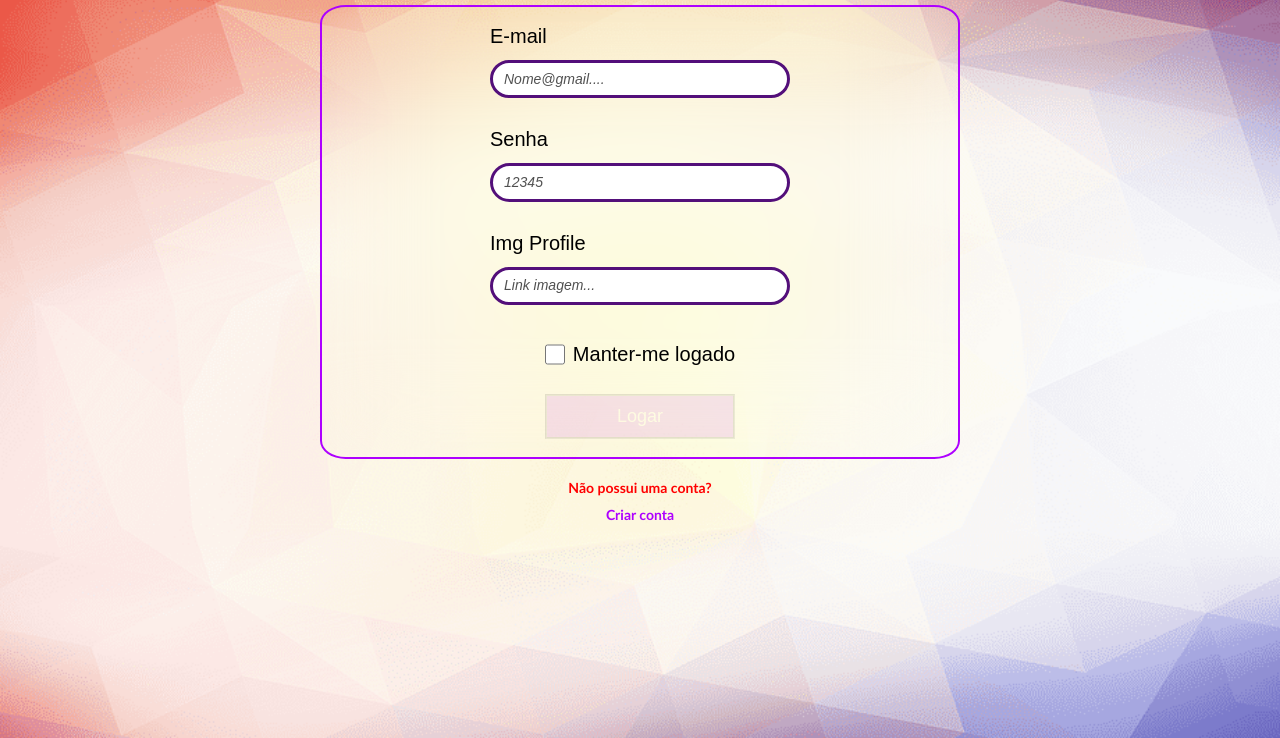
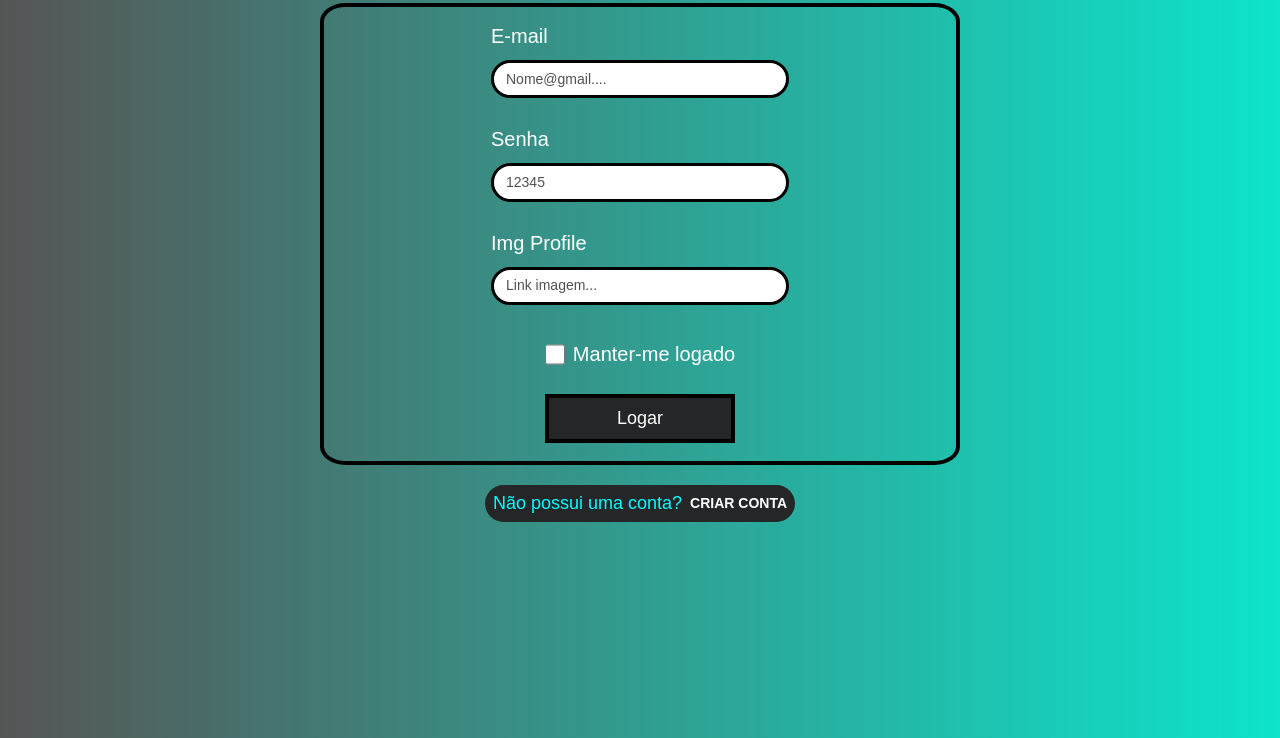
Before and after one commit to Jordlolk/medium-site, a plain HTML site: page index.html in a window 1280 px wide. Shown: the part 62-800 px from the top of the page. Drawn offline with Linux system fonts and the light colour scheme.

Commit message:
more additional edits

```diff
--- a/index.html
+++ b/index.html
@@ -30,7 +30,7 @@
                         <input type="checkbox" name="" id="w">
                         <span>Manter-me logado</span>
                     </label>
-                    <button disabled>Logar</button>
+                    <button>Logar</button>
                 </div>
         </form>
         <div class="createAccount">
--- a/public/src/style/global.css
+++ b/public/src/style/global.css
@@ -2,6 +2,7 @@
   box-sizing: border-box;
   margin: 0;
   padding: 0;
+  font-family: sans-serif;
 }
 :root{
   --text: black;
@@ -9,11 +10,10 @@
   --border: rgb(255, 123, 0);
   --p : rgb(255, 0, 0);
   --background : rgb(70, 112, 189);
-  --black: black ;
   --link: rgb(174, 0, 255);
 }
 h1,h2,h3,h4{
-  color: var(--link);
+  color: #904E55;
 }
 a{
   color: var(--link);
--- a/public/src/style/index.css
+++ b/public/src/style/index.css
@@ -1,14 +1,15 @@
 :root{
-  --text: black;
-  --white : white;
-  --effects: rgb(83, 15, 122);
-  --p : rgb(255, 0, 0);
-  --background : rgb(0, 85, 243);
-  --border: rgb(174, 0, 255);
+  --text: white;
+  --effects: rgba(12, 228, 203, 0.527);
+  --p : aqua;
+  --background : #252627;
+  --border: black;
 }
 body{
-  background-image: url(../img/background.png);
-  background-repeat: no-repeat;
+  /* background-image: url(../img/background.png);
+  background-repeat: no-repeat; */
+  background: linear-gradient(to right, rgba(77, 77, 77, 0.951) ,
+   rgba(12, 228, 203, 0.996) );
 }
 @media screen and (max-width : 799px) {
   body{
@@ -35,7 +36,6 @@ body{
 @media screen and (min-width : 800px) {
   body{
       background-size: cover;
-      background-color: rebeccapurple;
   }
   input{
       height: 2.4rem;
@@ -67,17 +67,18 @@ main{
 h2{
   font-size: 40px;
   width: 50%;
+  color: white;
   text-align: center;
 }
 form{
   width: 50%;
-  backdrop-filter: blur(50px);
+  backdrop-filter: blur(40x);
   display: flex;
   flex-direction: column;
   align-items: center;
   padding: 18px;
   gap: 30px;
-  border: solid 2px var(--border);
+  border: solid 4px var(--border);
   border-radius: 4%;
 }
 
@@ -91,20 +92,18 @@ form{
 
 label{
   width: 100%;
-  color: rgb(0, 0, 0);
-  font-family: sans-serif;
+  color: white;
 }
 input{
   outline: none;
   width: 100%;
-  border: solid 3px var(--effects);
+  border: solid 3px var(--border);
   padding: 10px;
   border-radius: 20px;
   transition: 300ms ease-in-out;
 }
 input::placeholder{
-  padding: 1px;
-  font-style: oblique;
+  padding: 2px;
   font-size: 14px;
   color: rgba(0, 0, 0, 0.685);
 }
@@ -112,7 +111,7 @@ input:hover{
   background-color: var(--effects);
 }
 input:hover::placeholder{
-  color: var(--white);
+  color: var(--text);
 }
 .submisse{
   display: flex;
@@ -137,34 +136,41 @@ input:hover::placeholder{
   opacity: 0.1;
 }
 button{
-  color: var(--textButton);
+  color: var(--text);
   width: 100%;
+  border: solid 4px var(--border);
   cursor: pointer;
-  background-color: var(--link);
-  border: groove 2px var(--black);
+  background-color: var(--background);
   transition: 200ms ease-in-out;
 }
 button:enabled:hover{
-  background-color: var(--textButton);
-  color: var(--link);
+  background-color: var(--effects);
+  color: var(--text);
 }
 .createAccount{
   background-color: transparent;
   display: flex;
-  flex-direction: column;
+  flex-direction: row;
   align-items: center;
-  font-weight: 900;
-  padding: 0px;
-  font-family: 'Trebuchet MS', 'Lucida Sans Unicode', 'Lucida Grande', 'Lucida Sans', Arial, sans-serif;
   font-size: 14px;
+  gap: 8px;
+  padding: 8px;
+  background-color: #252627;
+  border-radius: 40px;
+}
+.createAccount p{
+  font-size: 18px;
+  color: aqua;
 }
 .createAccount a{
-  border: solid 2px rgba(255, 255, 255, 0);
   transition: 200ms ease-in-out;
   text-decoration: none;
+  font-weight: 600;
+  color: white;
+  text-transform: uppercase;
   border-radius: 50px;
-  padding: 8px;
+
 }
 .createAccount a:hover{
-   border: solid 2px var(--link);
+
 }
```
